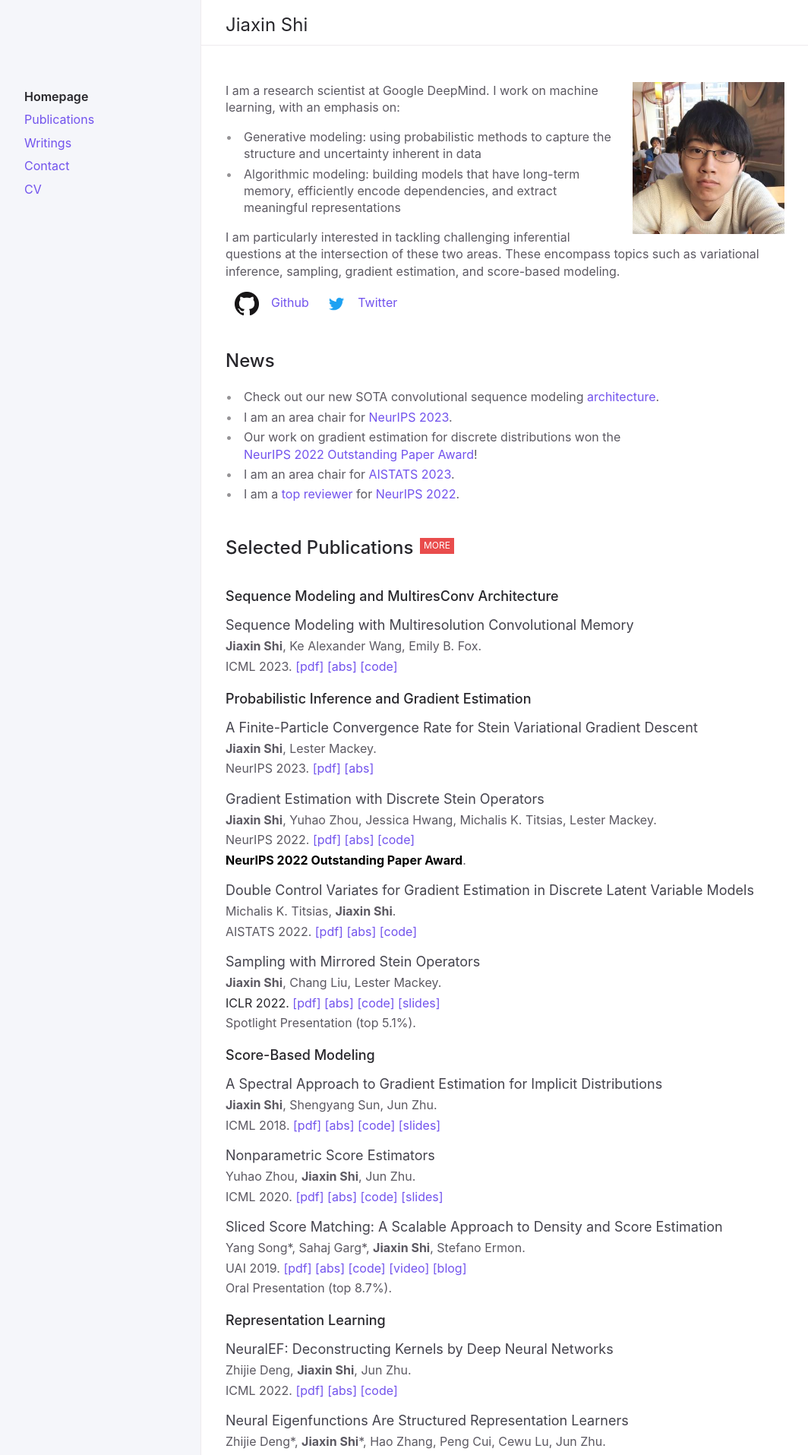
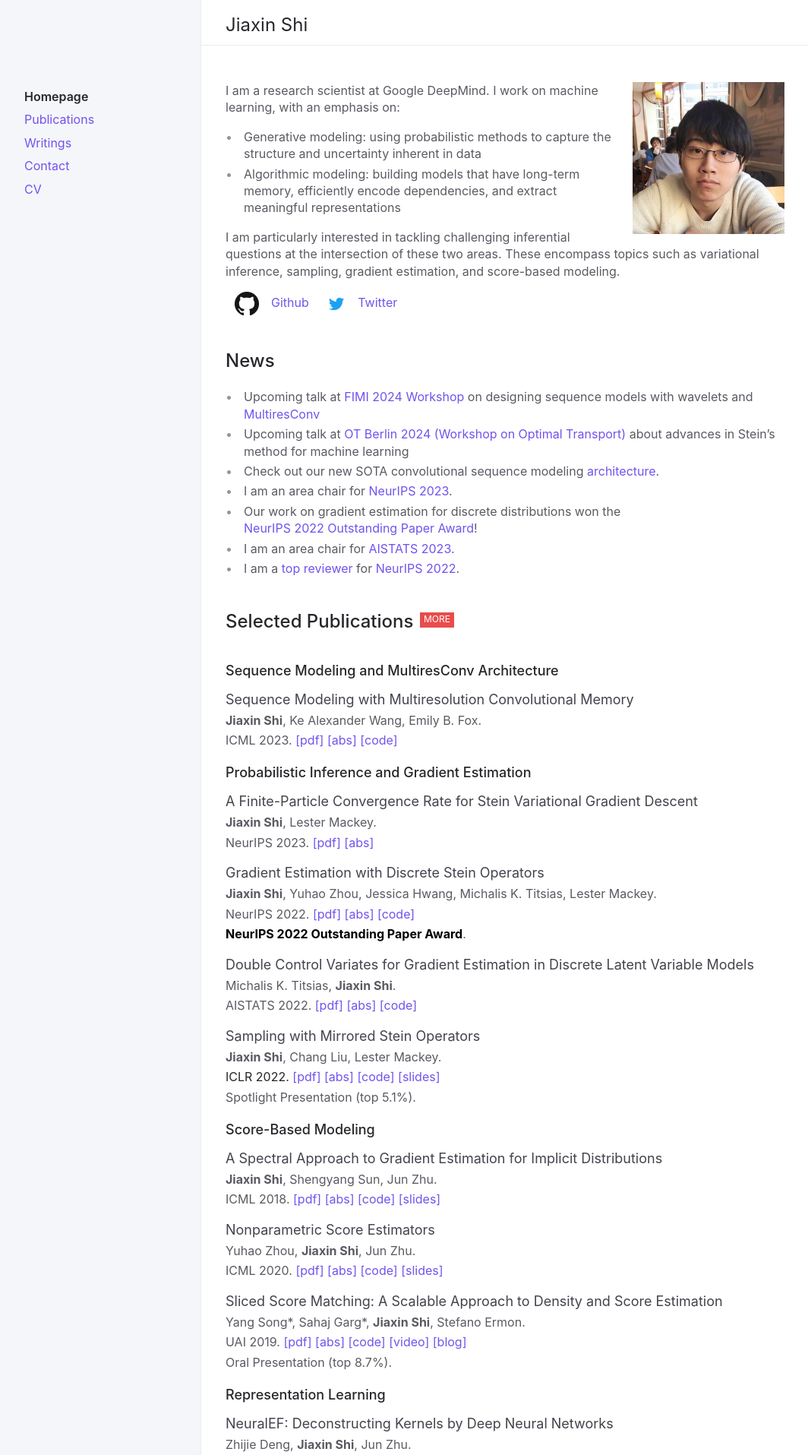
Before and after one commit to thjashin/thjashin.github.io, a Jekyll site: the page built from index.md, in a window 1280 px wide. Shown: the top 1915 px of the page at 76% size, without its empty margins (91-1155 px from the left). Built offline with Jekyll 4.4.1, drawn with Linux system fonts in a browser that asks for light colours.

Commit message:
Update index.md

```diff
--- a/index.md
+++ b/index.md
@@ -38,6 +38,8 @@ I received my B.E. in Computer Science at Tsinghua University.
 ## News
 {: .d-inline-block :}
 
+* Upcoming talk at [FIMI 2024 Workshop](https://ismseminar.github.io/fimi2024/) on designing sequence models with wavelets and [MultiresConv](https://arxiv.org/abs/2305.01638)
+* Upcoming talk at [OT Berlin 2024 (Workshop on Optimal Transport)](https://sites.google.com/corp/view/ot-berlin-2024) about advances in Stein's method for machine learning
 * Check out our new SOTA convolutional sequence modeling [architecture](https://github.com/thjashin/multires-conv).
 * I am an area chair for [NeurIPS 2023](https://neurips.cc/Conferences/2023).
 * Our work on gradient estimation for discrete distributions won the [NeurIPS 2022 Outstanding Paper Award](https://blog.neurips.cc/2022/11/21/announcing-the-neurips-2022-awards/)!
```
